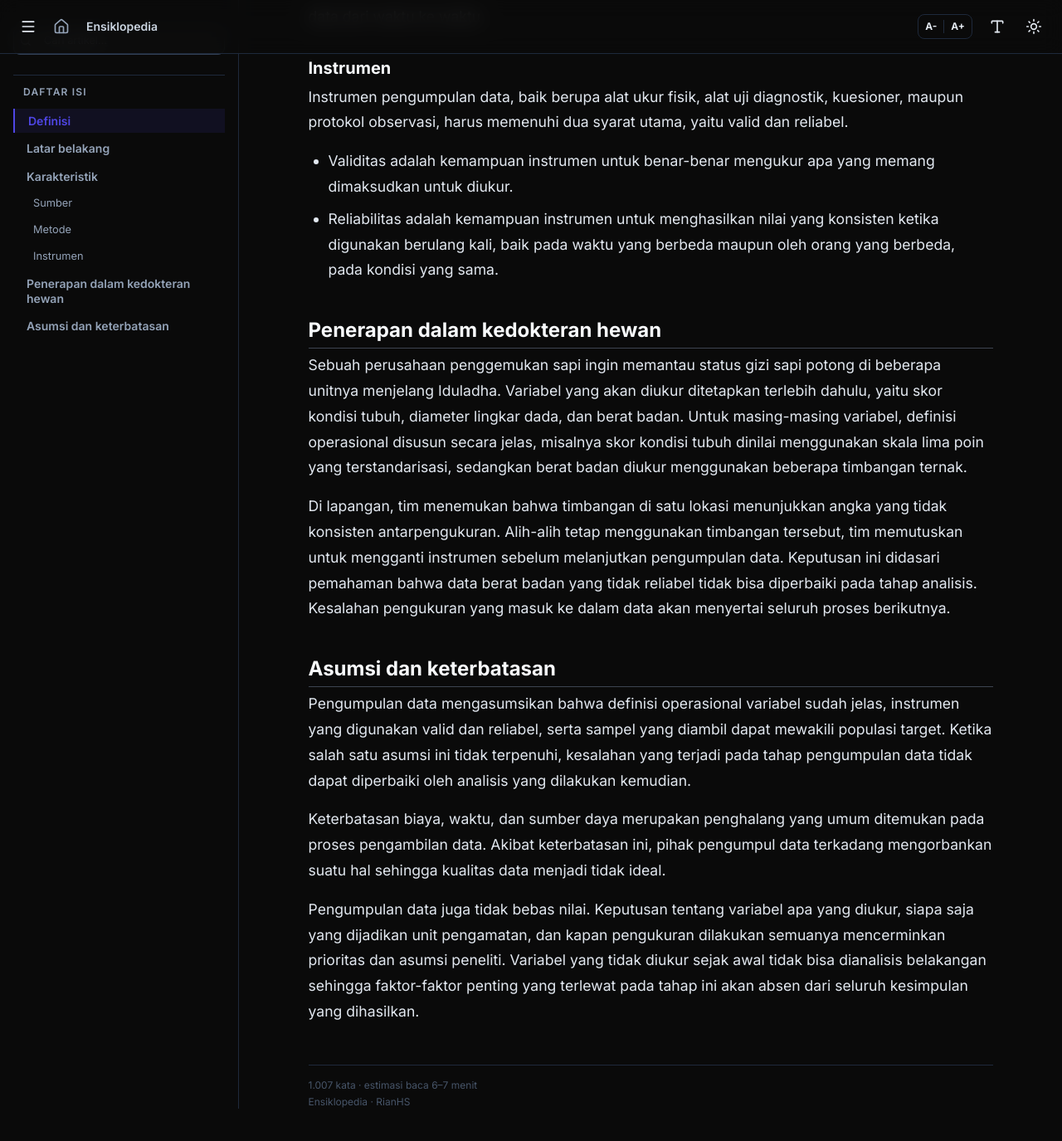
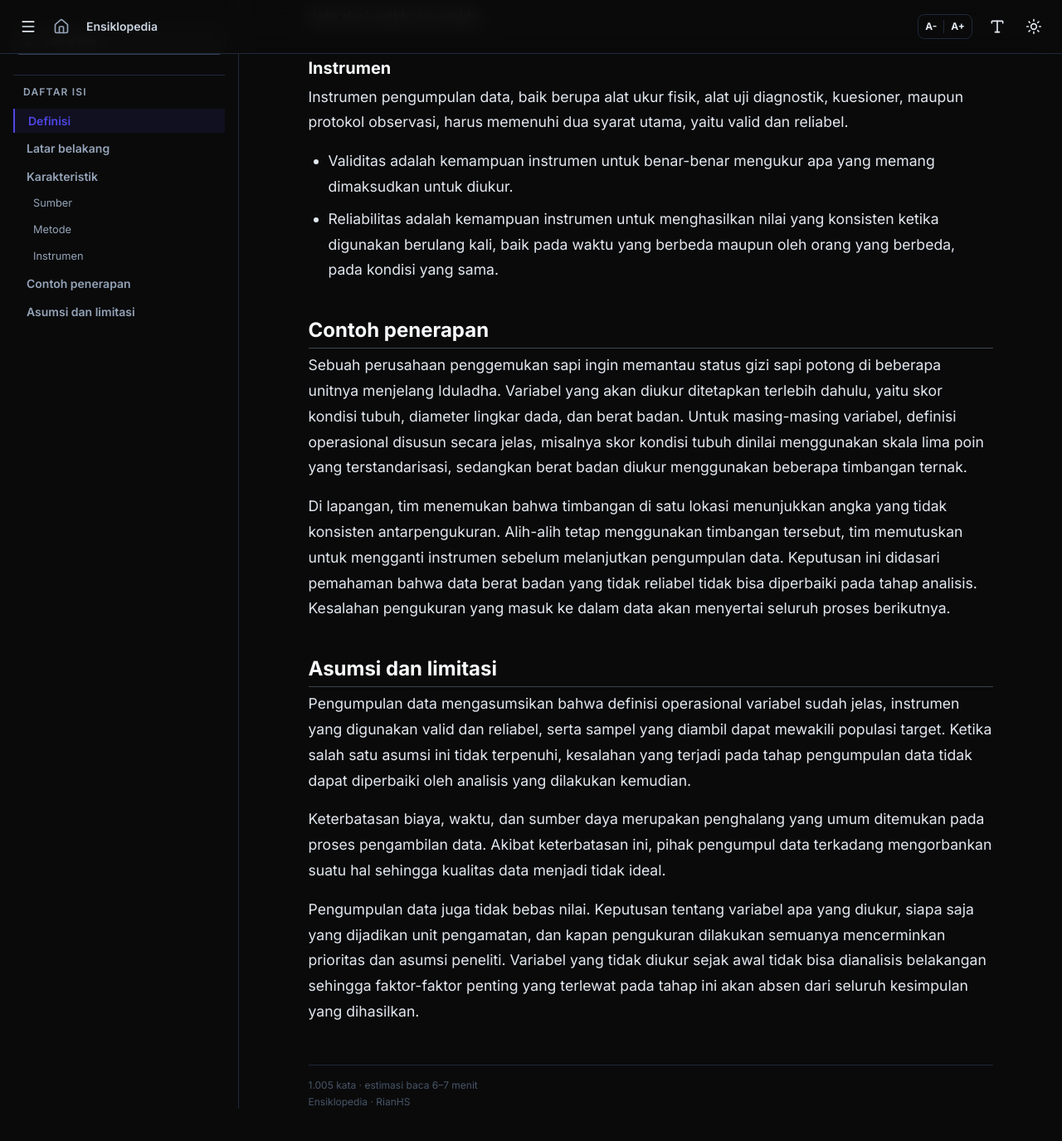
Before and after one commit to rianhs/ensiklopedia, a Jekyll site: the page built from artikel/pengumpulan-data.md, in a window 1280 px wide and 1400 px high, scrolled down 2981 px. Shown: the top 1375 px of the window at 83% size. Built offline with Jekyll 4.4.1, drawn with Linux system fonts in a browser that asks for light colours; nearby versions of some CDN libraries; some web fonts are replaced.

Commit message:
Update pengumpulan-data.md

```diff
--- a/artikel/pengumpulan-data.md
+++ b/artikel/pengumpulan-data.md
@@ -52,13 +52,13 @@ Instrumen pengumpulan data, baik berupa alat ukur fisik, alat uji diagnostik, ku
 * Validitas adalah kemampuan instrumen untuk benar-benar mengukur apa yang memang dimaksudkan untuk diukur.
 * Reliabilitas adalah kemampuan instrumen untuk menghasilkan nilai yang konsisten ketika digunakan berulang kali, baik pada waktu yang berbeda maupun oleh orang yang berbeda, pada kondisi yang sama.
 
-## Penerapan dalam kedokteran hewan
+## Contoh penerapan
 
 Sebuah perusahaan penggemukan sapi ingin memantau status gizi sapi potong di beberapa unitnya menjelang Iduladha. Variabel yang akan diukur ditetapkan terlebih dahulu, yaitu skor kondisi tubuh, diameter lingkar dada, dan berat badan. Untuk masing-masing variabel, definisi operasional disusun secara jelas, misalnya skor kondisi tubuh dinilai menggunakan skala lima poin yang terstandarisasi, sedangkan berat badan diukur menggunakan beberapa timbangan ternak.
 
 Di lapangan, tim menemukan bahwa timbangan di satu lokasi menunjukkan angka yang tidak konsisten antarpengukuran. Alih-alih tetap menggunakan timbangan tersebut, tim memutuskan untuk mengganti instrumen sebelum melanjutkan pengumpulan data. Keputusan ini didasari pemahaman bahwa data berat badan yang tidak reliabel tidak bisa diperbaiki pada tahap analisis. Kesalahan pengukuran yang masuk ke dalam data akan menyertai seluruh proses berikutnya.
 
-## Asumsi dan keterbatasan
+## Asumsi dan limitasi
 
 Pengumpulan data mengasumsikan bahwa definisi operasional variabel sudah jelas, instrumen yang digunakan valid dan reliabel, serta sampel yang diambil dapat mewakili populasi target. Ketika salah satu asumsi ini tidak terpenuhi, kesalahan yang terjadi pada tahap pengumpulan data tidak dapat diperbaiki oleh analisis yang dilakukan kemudian.
 
```
